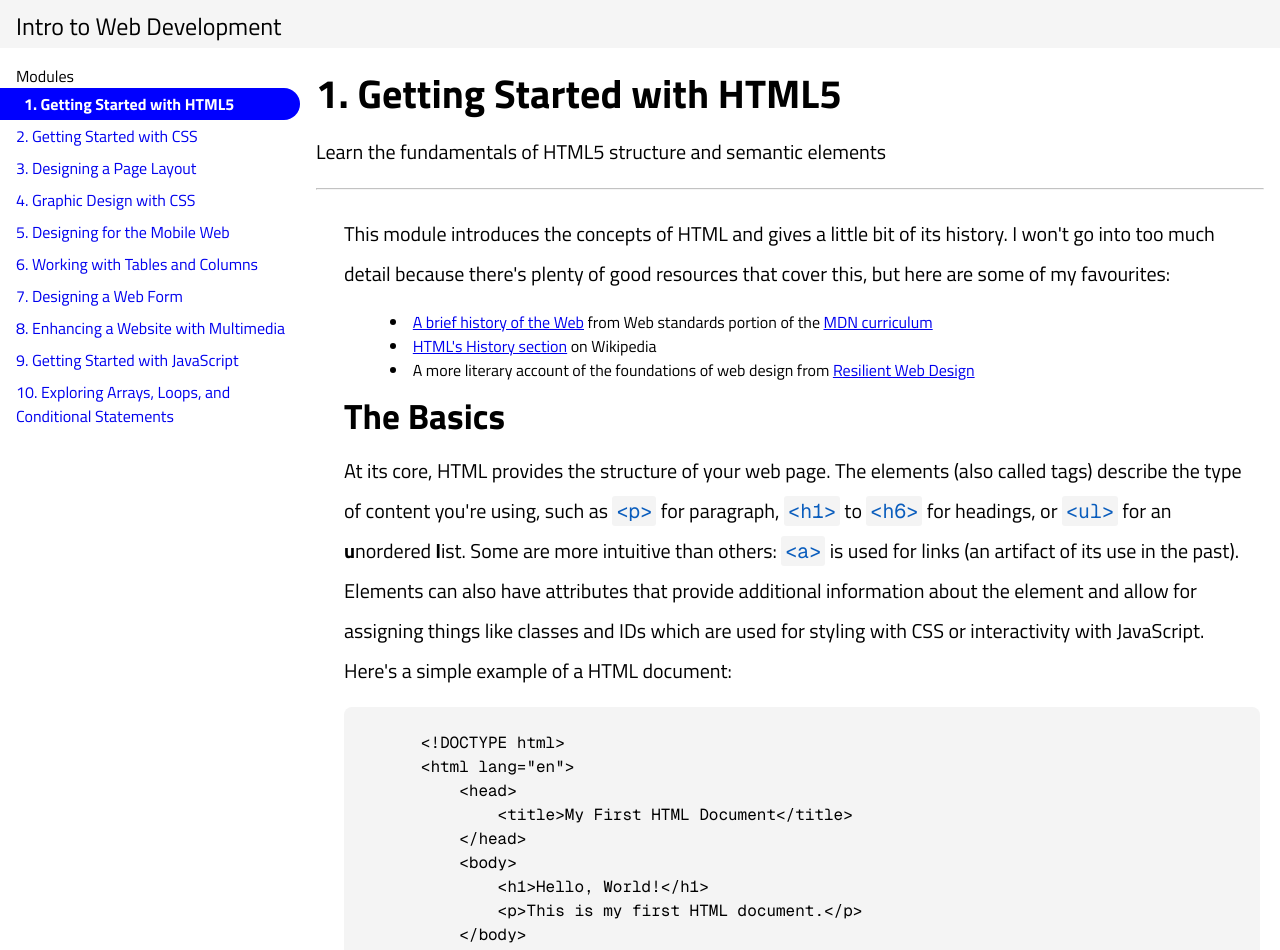
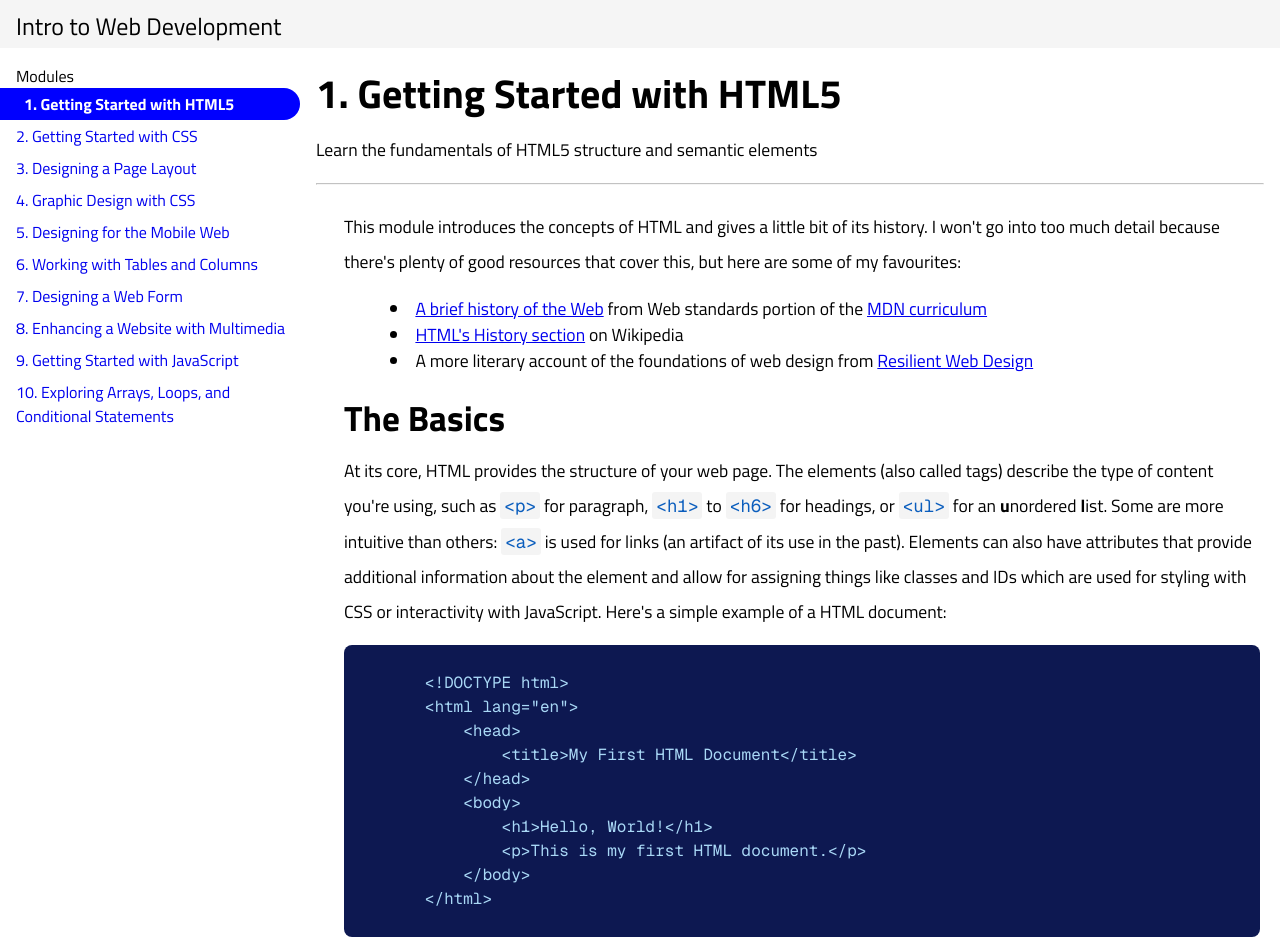
Before and after one commit to MokeEire/WebDevSite, a SvelteKit app: page /modules/html5 in a window 1280 px wide. Shown: the top 950 px of the page. Built offline with nearby package versions, Linux system fonts and the light colour scheme.

Commit message:
increase body font size, add code styling

```diff
--- a/src/app.css
+++ b/src/app.css
@@ -5,6 +5,7 @@
 
 body {
 	font-family: 'Titillium Web', sans-serif;
+	font-size: 16px;
 }
 
 h1 {
@@ -15,7 +16,7 @@ h1 {
 p {
 	margin-bottom: 16px;
 	line-height: 2;
-	font-size: 1.25em;
+	font-size: 1.1em;
 }
 
 /* Module styles */
@@ -31,7 +32,8 @@ article.module h1 {
 
 article.module ul {
 	list-style: inside;
-	margin-bottom: 8px;
+	margin-bottom: 1em;
+	font-size: 1.1em;
 }
 
 article.module p+ul {
@@ -39,15 +41,22 @@ article.module p+ul {
 }
 
 pre {
-	background-color: #f4f4f4;
+	background-color: #0d1851;
 	border-radius: 8px;
 	margin-bottom: 16px;
+	white-space: collapse;
 }
 
 code {
 	font-family: 'Geist Mono', monospace;
+	padding: 2px 4px;
+}
 
-	padding: 2px 4px;
+pre > code {
+	color: #a9d8f6;
+	display: block;
+	overflow-x: auto;
+	white-space: pre;
 }
 
 .code-example {
```
